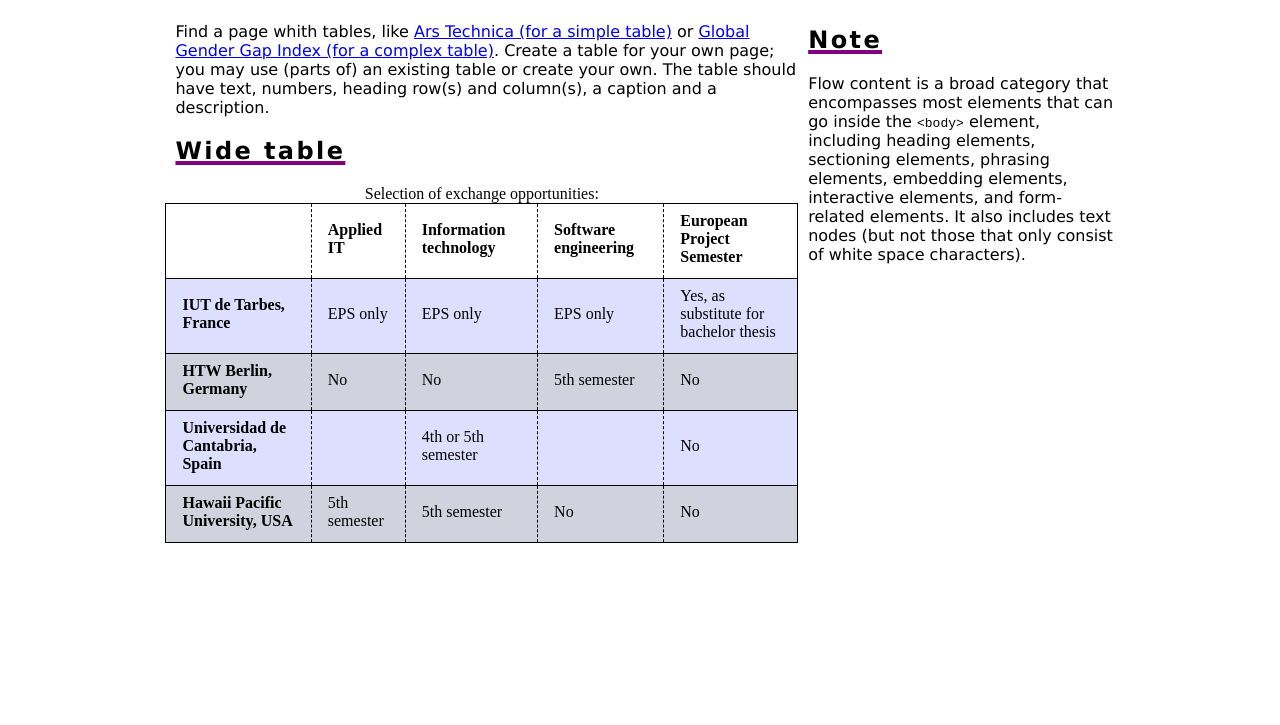
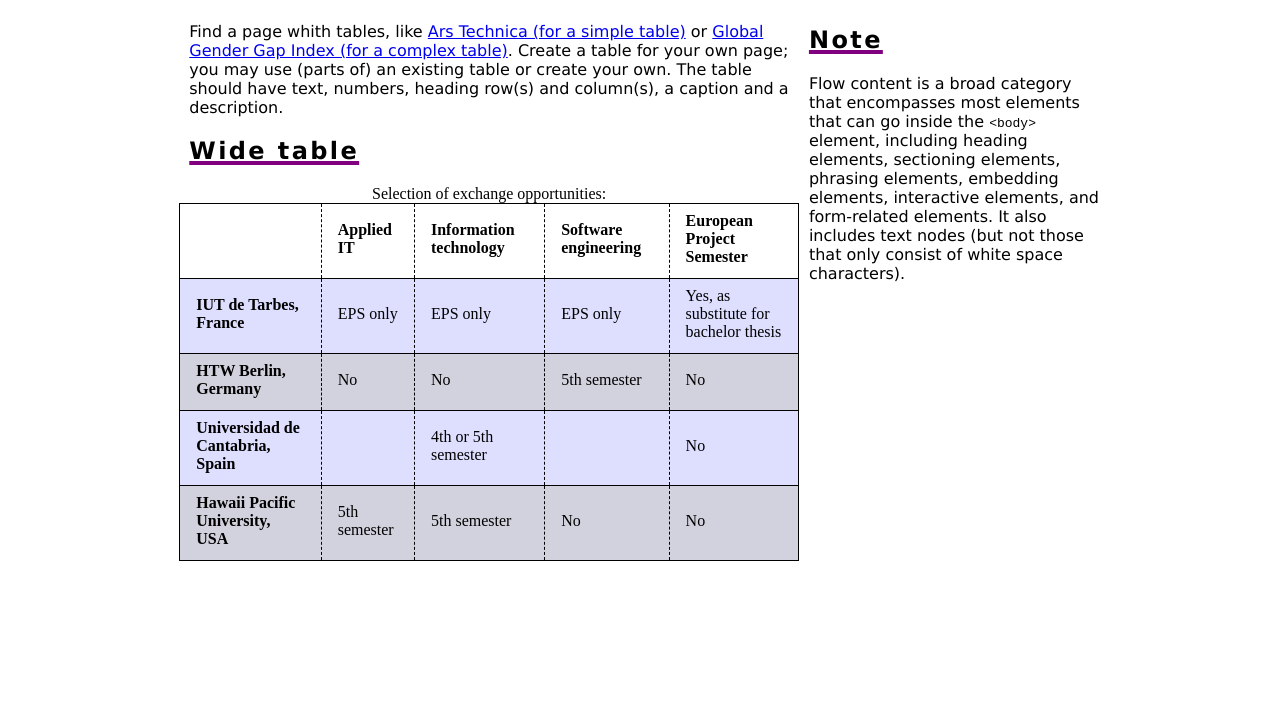
Before and after one commit to mrtengel/DATA1200F24, a plain HTML site: page tableexample.html in a window 1280 px wide. Shown: the part 75-800 px from the top of the page. Drawn offline with Linux system fonts and the light colour scheme.

Commit message:
Hopefully nothing wrong since committed looooong after change

```diff
--- a/sharedcss/tablepage.css
+++ b/sharedcss/tablepage.css
@@ -13,7 +13,7 @@
 }
 
 body {
-    margin: 0;
+    margin-left: 1rem;
     padding-bottom: 20px;
 }
 
```
